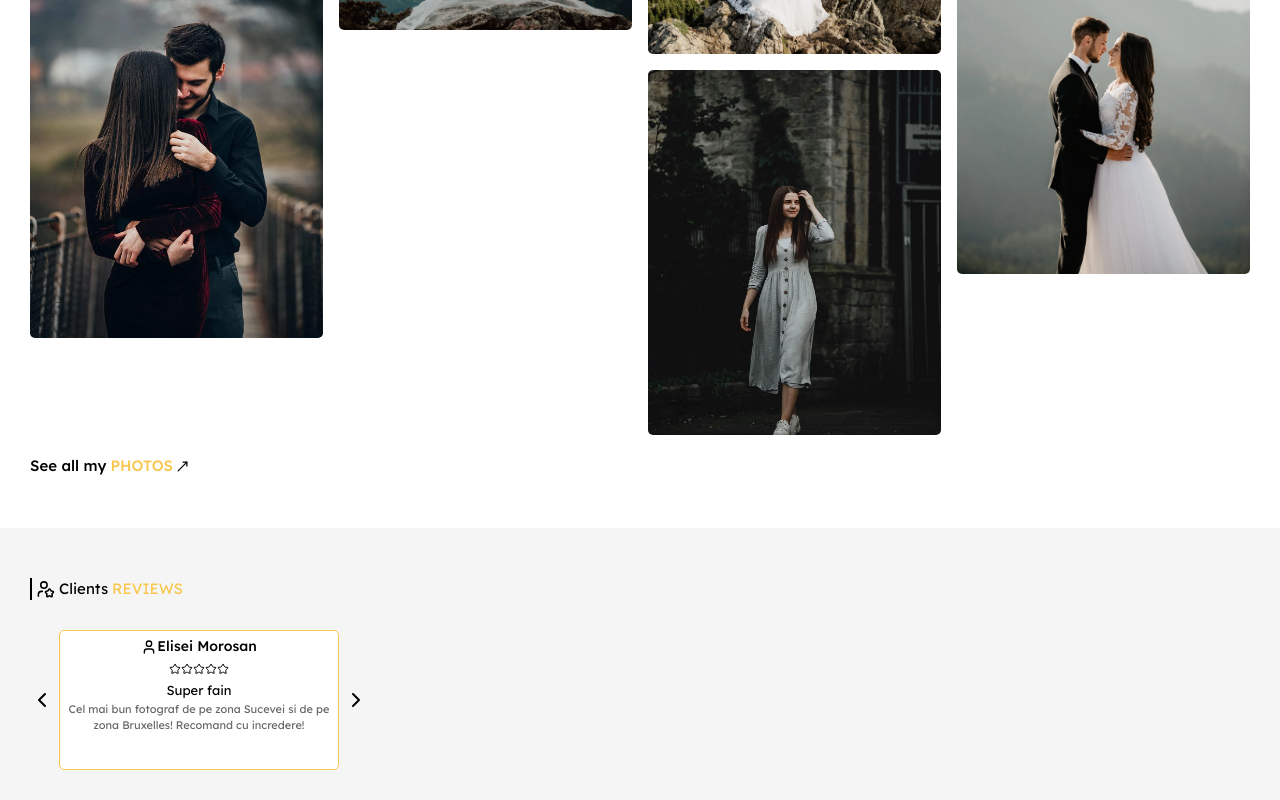
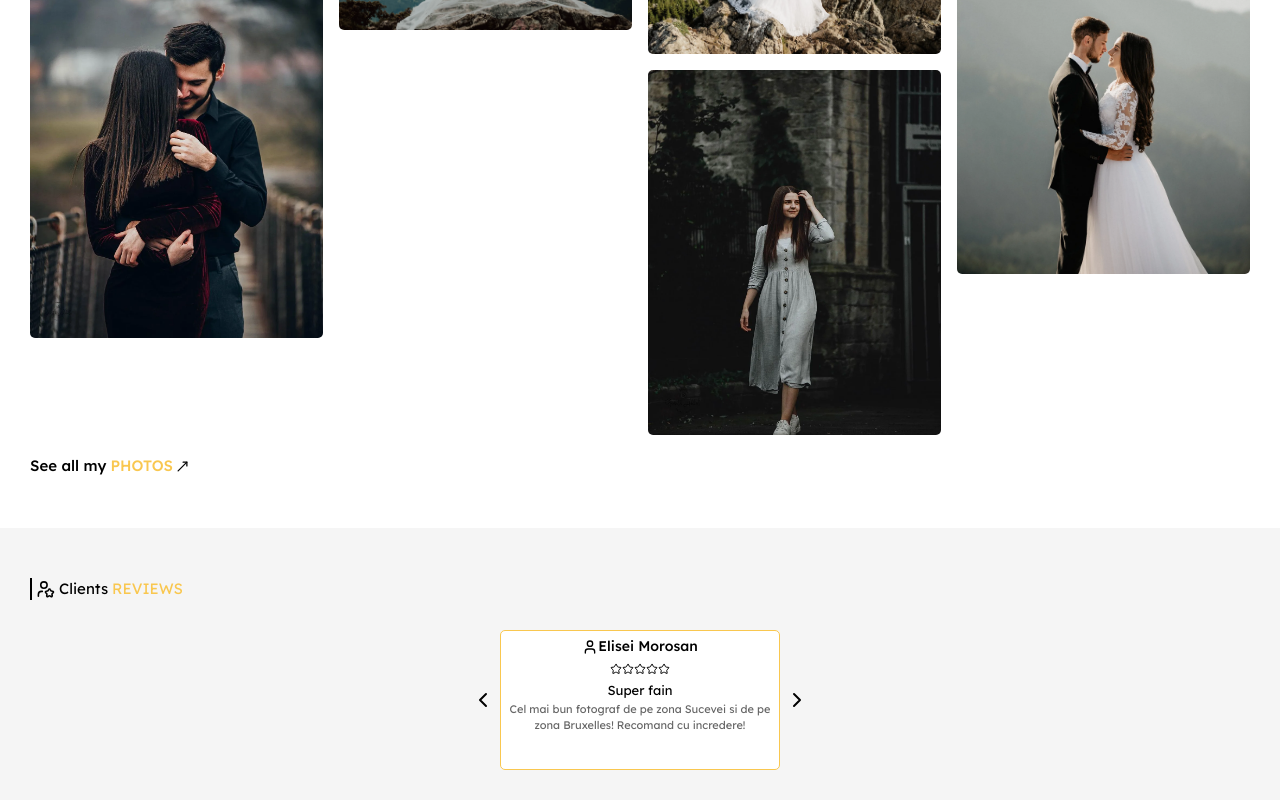
Before and after one commit to Morosache/Abbel---Vue, a Vue app: page /#/ in a window 1280 px wide. Shown: the part 3227-4027 px from the top of the page. Built offline with nearby package versions, Linux system fonts and the light colour scheme.

Commit message:
Adjusted positioning to review card

```diff
--- a/src/components/main-page/MainPageReviews.vue
+++ b/src/components/main-page/MainPageReviews.vue
@@ -13,8 +13,9 @@ import ReviewCard from './ReviewCard.vue';
             <p class="text-[15px]">Clients</p>
             <p class="text-[15px] text-[#F9C74F]">REVIEWS</p>
         </div>
-
+        <div class="flex justify-center items-center">
         <ReviewCard reviewName="Elisei Morosan" reviewTitle="Super fain" reviewDescription="Cel mai bun fotograf de pe zona Sucevei si de pe zona Bruxelles! Recomand cu incredere!"/>
+        </div>
     </div>
 
 </template>
```
Also changed, not shown: 2 other files (tests, documents, lock files or other folders).
